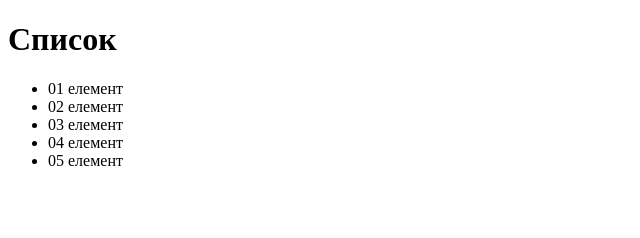
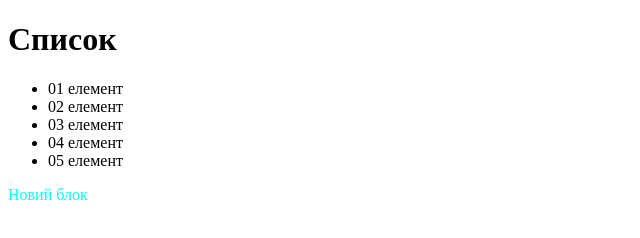
Before and after one commit to KucherViktor/project01, a plain HTML site: page index.html in a window 1280 px wide. Shown: the whole page, without its empty margins (0-640 px from the left). Drawn offline with Linux system fonts and the light colour scheme.

Commit message:
Створено новий блок

```diff
--- a/index.html
+++ b/index.html
@@ -15,5 +15,6 @@
         <li>04 елемент</li>
         <li>05 елемент</li>
     </ul>
+    <div style="color: aqua;"> Новий блок</div>
 </body>
 </html>
```
